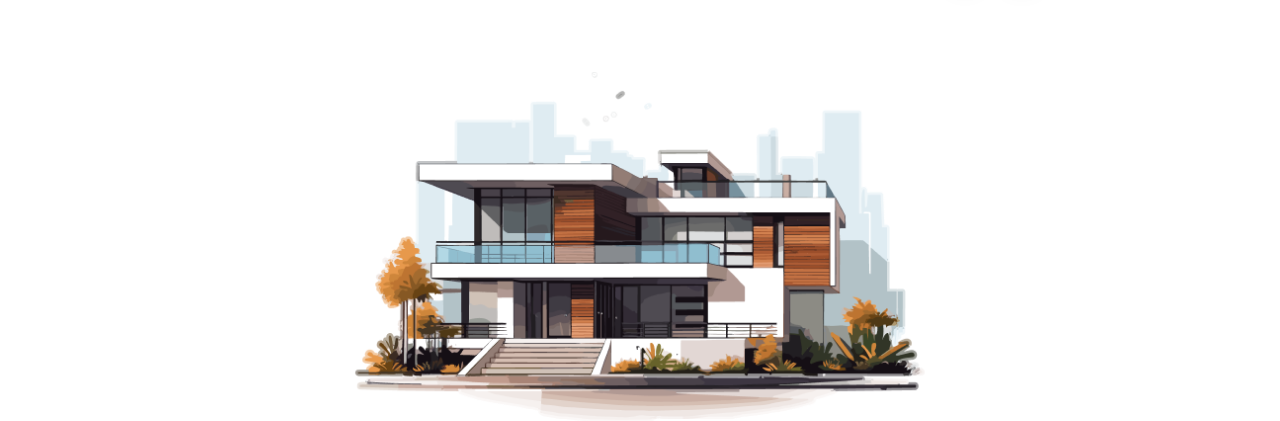
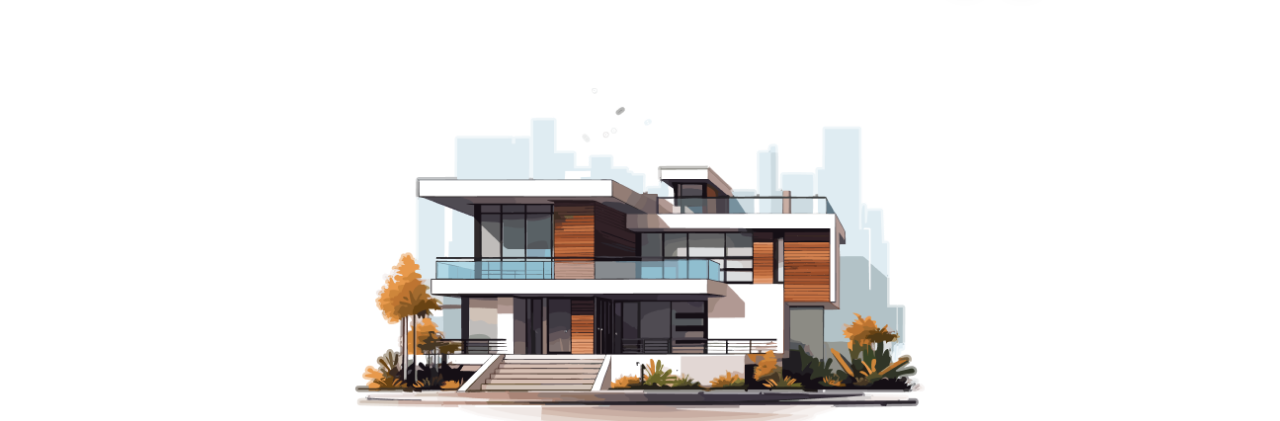
Before and after one commit to ariyan-321/assignment-3, a plain HTML site: page index.html in a window 1280 px wide. Shown: the part 93-514 px from the top of the page. Drawn offline with nearby package versions, Linux system fonts and the light colour scheme.

Commit message:
fixed another bug

```diff
--- a/index.html
+++ b/index.html
@@ -73,7 +73,7 @@
 
 <div class="hero mb-[100px]">
 
-  <div class="hero  min-h-screen md:px-[50px] lg:px-[100px]">
+  <div class="hero mt-4 min-h-screen md:px-[50px]  lg:px-[100px]">
     <div class="hero-content flex-col lg:">
       <img
         src="assets/banner.png"
```
